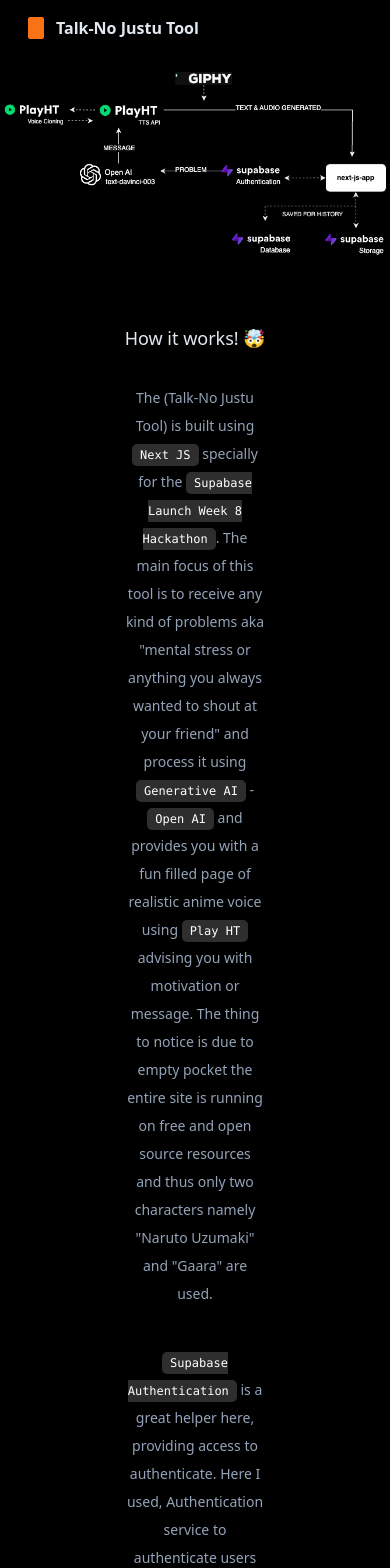
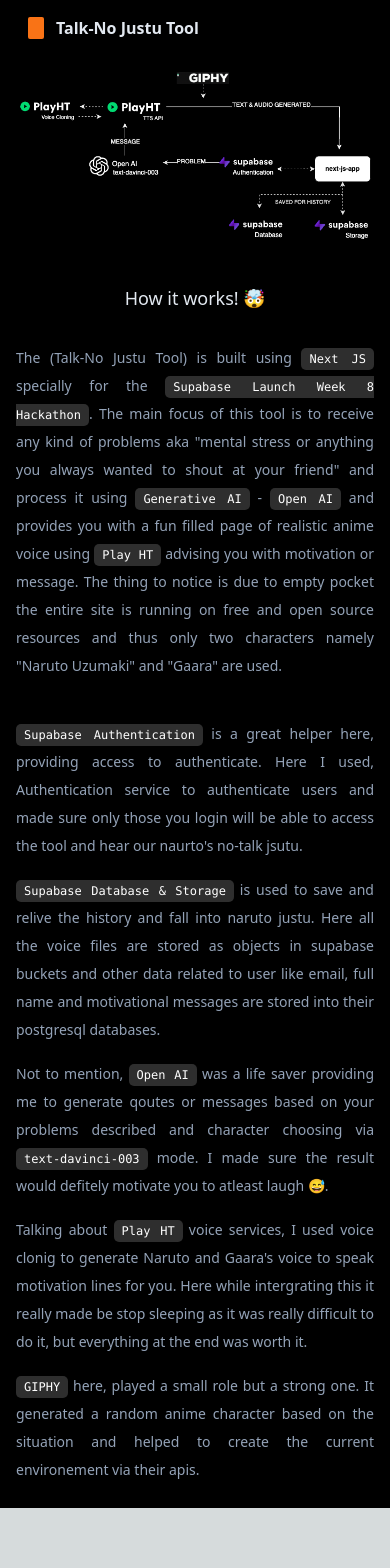
Before and after one commit to imprakashraghu/talkno-justu-tool, a Next.js app: page /howitworks in a window 390 px wide. Shown: the top 1568 px of the page. After the commit the page ends 1508 px from the top, so only its background shows below. Built offline with nearby package versions, Linux system fonts and the light colour scheme; no server answers.

Commit message:
mobile-friendly 📱

```diff
--- a/src/components/Loading.js
+++ b/src/components/Loading.js
@@ -3,7 +3,7 @@
 function Loading() {
 
   return (
-    <div className='w-full h-full flex flex-col items-center justify-center'>
+    <div className='w-full h-full flex flex-col items-center justify-center lg:px-0 px-4'>
         <img
             alt='talk-no-justu'
             src='./loading.gif'
--- a/src/pages/howitworks.js
+++ b/src/pages/howitworks.js
@@ -12,7 +12,7 @@
     <div className="w-full min-h-screen bg-black bg-cover flex flex-col items-center relative justify-center overflow-y-auto">
         {
             user ? (
-                <div className='w-full bg-black text-right flex items-center justify-between top-0 relative pr-4 mb-4'>
+                <div className='w-full bg-black text-right flex flex-col lg:flex-row lg:mt-0 mt-4 items-center justify-between top-0 relative pr-4 mb-4'>
                     <p onClick={() => router.push('/')} className='cursor-pointer text-slate-200 font-bold px-4 text-md'><span className='w-5 mx-3 h-2 bg-orange-500 rounded-sm px-2'></span>Talk-No Justu Tool</p>
                     <div className='w-auto flex items-center'>
                         <p className='flex items-center text-center text-white text-md py-4 px-2'>
@@ -35,30 +35,30 @@
         }
         <img
             src='./howitworks.png'
-            className='object-contain my-4'
+            className='object-contain my-4 lg:px-0 px-4'
             style={{ maxHeight: 500 }}
         />
-        <div className='w-full px-24 py-10'>
+        <div className='w-full px-4 lg:px-24 py-4 lg:py-10'>
             <h1 className='w-full text-center mb-4 font-medium py-2 text-lg text-slate-200'>
                 How it works! 🤯
             </h1>
-            <p className='w-[70%] mx-auto text-center py-2 text-sm text-slate-400 leading-loose'>
+            <p className='w-full lg:w-[70%] mx-auto text-justify lg:text-center py-2 text-sm text-slate-400 leading-loose'>
                 The (Talk-No Justu Tool) is built using <code>Next JS</code> specially for the <code>Supabase Launch Week 8 Hackathon</code>. The main focus of this tool is to receive any kind of problems aka "mental stress or anything you always wanted to shout at your friend" and process it using <code>Generative AI</code> - <code>Open AI</code> and provides you with a fun filled page of realistic anime voice using <code>Play HT</code> advising you with motivation or message. The thing to notice is due to empty pocket the entire site is running on free and open source resources and thus only two characters namely "Naruto Uzumaki" and "Gaara" are used.
             </p>
             <br/>
-            <p className='w-[70%] mx-auto text-center py-2 text-sm text-slate-400 leading-loose'>
+            <p className='w-full lg:w-[70%] mx-auto text-justify lg:text-center py-2 text-sm text-slate-400 leading-loose'>
                 <code>Supabase Authentication</code> is a great helper here, providing access to authenticate. Here I used, Authentication service to authenticate users and made sure only those you login will be able to access the tool and hear our naurto's no-talk jsutu.
             </p>
-            <p className='w-[70%] mx-auto text-center py-2 text-sm text-slate-400 leading-loose'>
+            <p className='w-full lg:w-[70%] mx-auto text-justify lg:text-center py-2 text-sm text-slate-400 leading-loose'>
                 <code>Supabase Database & Storage</code> is used to save and relive the history and fall into naruto justu. Here all the voice files are stored as objects in supabase buckets and other data related to user like email, full name and motivational messages are stored into their postgresql databases.
             </p>
-            <p className='w-[70%] mx-auto text-center py-2 text-sm text-slate-400 leading-loose'>
+            <p className='w-full lg:w-[70%] mx-auto text-justify lg:text-center py-2 text-sm text-slate-400 leading-loose'>
                 Not to mention, <code>Open AI</code> was a life saver providing me to generate qoutes or messages based on your problems described and character choosing via <code>text-davinci-003</code> mode. I made sure the result would defitely motivate you to atleast laugh 😅.
             </p>
-            <p className='w-[70%] mx-auto text-center py-2 text-sm text-slate-400 leading-loose'>
+            <p className='w-full lg:w-[70%] mx-auto text-justify lg:text-center py-2 text-sm text-slate-400 leading-loose'>
                 Talking about <code>Play HT</code> voice services, I used voice clonig to generate Naruto and Gaara's voice to speak motivation lines for you. Here while intergrating this it really made be stop sleeping as it was really difficult to do it, but everything at the end was worth it.
             </p>
-            <p className='w-[70%] mx-auto text-center py-2 text-sm text-slate-400 leading-loose'>
+            <p className='w-full lg:w-[70%] mx-auto text-justify lg:text-center py-2 text-sm text-slate-400 leading-loose'>
                 <code>GIPHY</code> here, played a small role but a strong one. It generated a random anime character based on the situation and helped to create the current environement via their apis.
             </p>
         </div>
--- a/src/pages/index.js
+++ b/src/pages/index.js
@@ -63,6 +63,7 @@
   const handleSubmit = async () => {
 
     if (!user) return toast.error('Authentication Failed!')
+    if (!prompt) return toast.error('Invalid problem!')
 
     setLoading(true)
     play()
@@ -135,6 +136,8 @@
 
   const loadData = (data) => {
 
+    setShowHistory(false)
+
     setLoading(true)
     play()
 
@@ -159,10 +162,10 @@
   }
 
   return (
-    <div className="w-full h-screen bg-black bg-cover flex flex-col items-center relative justify-center" style={{ backgroundImage: `${(response&&!loading)?`url(${response.character==='Gaara'?bgUrl||'./gaara.gif':bgUrl||'./bg.webp'})`:''}`, boxShadow: "0px 4px 4px 0px #00000040,inset 0 0 0 1000px rgba(0,0,0,.6)" }}>
+    <div className="w-full min-h-screen bg-black bg-cover flex flex-col items-center relative justify-center" style={{ backgroundImage: `${(response&&!loading)?`url(${response.character==='Gaara'?bgUrl||'./gaara.gif':bgUrl||'./bg.webp'})`:''}`, boxShadow: "0px 4px 4px 0px #00000040,inset 0 0 0 1000px rgba(0,0,0,.6)" }}>
       {
         user ? (
-          <div className='w-full bg-black text-right flex items-center justify-between top-0 absolute pr-4'>
+          <div className='w-full bg-black text-right flex flex-col lg:flex-row lg:mt-0 mt-4 items-center justify-between top-0 absolute pr-4'>
             <p onClick={() => router.push('/')} className='cursor-pointer text-slate-200 font-bold px-4 text-md'><span className='w-5 mx-3 h-2 bg-orange-500 rounded-sm px-2'></span>Talk-No Justu Tool</p>
               <div className='w-auto flex items-center'>
                 <p className='flex items-center text-center text-white text-md py-4 px-2'>
@@ -186,7 +189,7 @@
         loading ? (<Loading />)
         : response ? (
           <div className="w-full h-full flex flex-col items-center justify-center relative">
-            <div className="w-1/3 mx-auto bg-black rounded-md shadow-xl p-4 text-white font-bold text-center flex flex-col items-center text-lg">
+            <div className="w-full lg:w-1/3 mx-auto bg-black rounded-md shadow-xl p-4 text-white font-bold text-center flex flex-col items-center text-lg">
               <p>{response?.quote||response}</p>
               <audio ref={e=>setAudio(e)} preload='auto'>
                 <source type="audio/mp3" src={currentSound}></source>
@@ -219,7 +222,7 @@
             />
             {
               user && (
-                <div className='w-[25%] absolute top-0 right-10'>
+                <div className='w-[90%] lg:w-[25%] absolute -bottom-32 bg-black lg:top-0 lg:right-10'>
                   <div onClick={() => setShowHistory(!showHistory)} className='w-full rounded-md p-2 cursor-pointer border-gray-600 border flex items-center'>
                     <h1 className='flex items-center text-sm text-white cursor-pointer'>
                       <svg xmlns="http://www.w3.org/2000/svg" fill="none" viewBox="0 0 24 24" strokeWidth={1.5} stroke="currentColor" className="w-5 mr-2 h-5">
@@ -252,7 +255,7 @@
                     onChange={e => setPrompt(e.target.value)}
                     type='text'
                     placeholder='Mention your problem here'
-                    className='outline-none focus:outline-orange-500 ring-orange-400 focus:ring-orange-400 w-[35%] bg-white px-4 py-3 text-sm rounded-md border shadow-md text-black'
+                    className='outline-none focus:outline-orange-500 ring-orange-400 focus:ring-orange-400 w-[60%] lg:w-[35%] bg-white px-4 py-3 text-sm rounded-md border shadow-md text-black'
                   />
                   <button
                     onClick={() => handleSubmit()}
```
Also changed, not shown: 1 other file (tests, documents, lock files or other folders).
